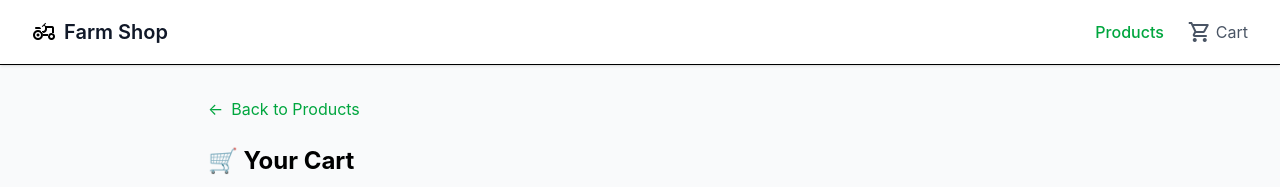
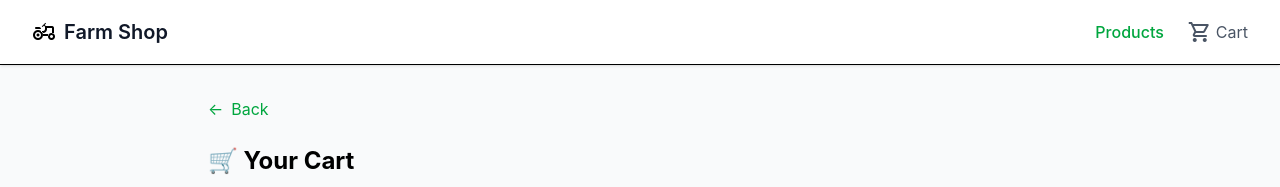
Before and after one commit to spiism/farm-fencing-app, a React (Vite) app: page /cart in a window 1280 px wide. Shown: the top 187 px of the page. Built offline with nearby package versions, Linux system fonts and the light colour scheme.

Commit message:
update back button to back previous page

```diff
--- a/src/pages/CartPage.tsx
+++ b/src/pages/CartPage.tsx
@@ -11,11 +11,11 @@ const CartPage: React.FC = () => {
       <Header onCartClick={() => {}} />
       <main className="max-w-4xl mx-auto px-4 py-8">
         <button
-          onClick={() => navigate("/")}
+          onClick={() => navigate(-1)}
           className="flex items-center space-x-2 text-green-600 hover:text-green-700 mb-6"
         >
           <span>←</span>
-          <span>Back to Products</span>
+          <span>Back</span>
         </button>
 
         <h1 className="text-2xl font-bold mb-6">🛒 Your Cart</h1>
```
